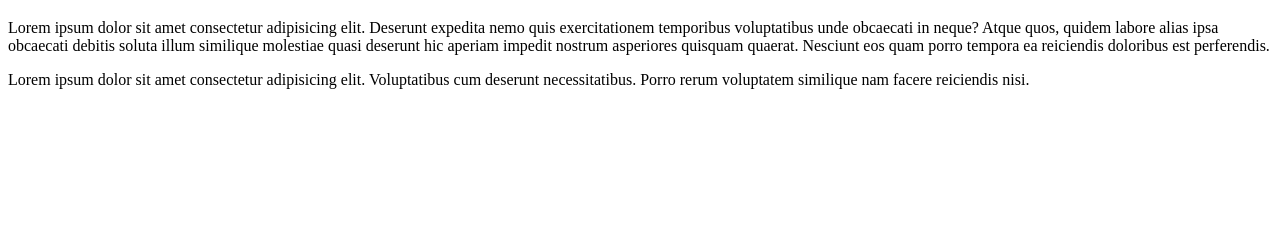
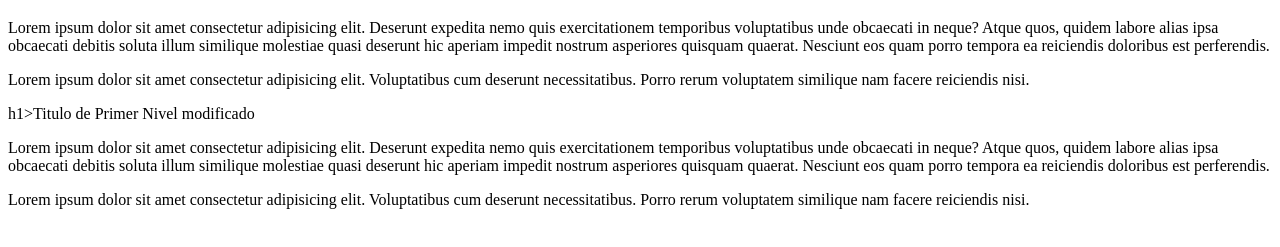
Before and after one commit to josepweb/hellogit, a plain HTML site: page index.html in a window 1280 px wide. Shown: the part 61-308 px from the top of the page. Drawn offline with Linux system fonts and the light colour scheme.

Commit message:
se clono titulo y parrafo

```diff
--- a/index.html
+++ b/index.html
@@ -15,5 +15,13 @@
            Nesciunt eos quam porro tempora ea reiciendis doloribus est perferendis.</p>
     <p>Lorem ipsum dolor sit amet consectetur adipisicing elit. Voluptatibus cum deserunt
         necessitatibus. Porro rerum voluptatem similique nam facere reiciendis nisi.</p>
+        h1>Titulo de Primer Nivel modificado</h1>
+    <p>Lorem ipsum dolor sit amet consectetur adipisicing elit. Deserunt expedita
+         nemo quis exercitationem temporibus voluptatibus unde obcaecati in neque?
+         Atque quos, quidem labore alias ipsa obcaecati debitis soluta illum similique
+          molestiae quasi deserunt hic aperiam impedit nostrum asperiores quisquam quaerat.
+           Nesciunt eos quam porro tempora ea reiciendis doloribus est perferendis.</p>
+    <p>Lorem ipsum dolor sit amet consectetur adipisicing elit. Voluptatibus cum deserunt
+        necessitatibus. Porro rerum voluptatem similique nam facere reiciendis nisi.</p>
 </body>
 </html>
```
